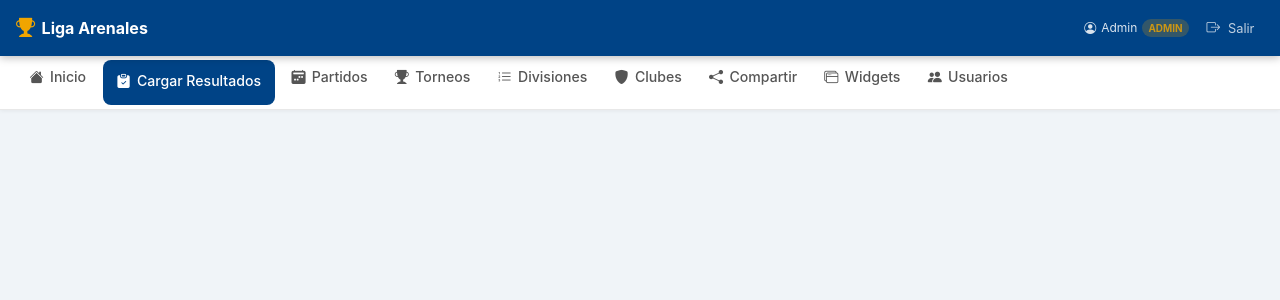
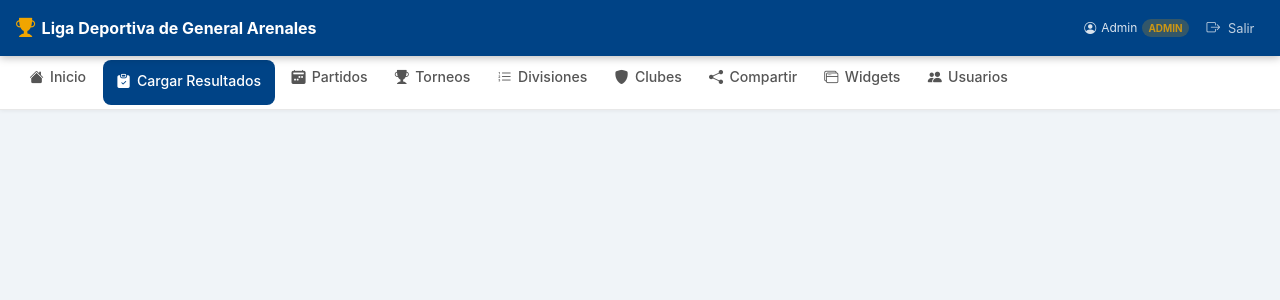
Before and after one commit to johelp/liga-arenales, a PHP site: page /admin/header.php in a window 1280 px wide. Shown: the top 300 px of the page. Run offline with PHP 8.4, Linux system fonts and the light colour scheme; a stand-in replaces the project's code that opens the database connection.

Commit message:
Fix Header

```diff
--- a/liga/admin/header.php
+++ b/liga/admin/header.php
@@ -204,7 +204,7 @@ function nav_active(string $dir, string $file = ''): string {
 <header class="admin-topbar">
     <a href="<?= $app_root ?>admin/index.php" class="brand">
         <i class="bi bi-trophy-fill"></i>
-        <span class="d-none d-sm-inline">Liga Arenales</span>
+        <span class="d-none d-sm-inline">Liga Deportiva de General Arenales</span>
         <span class="d-sm-none">LDGA</span>
     </a>
     <span class="spacer"></span>
```
